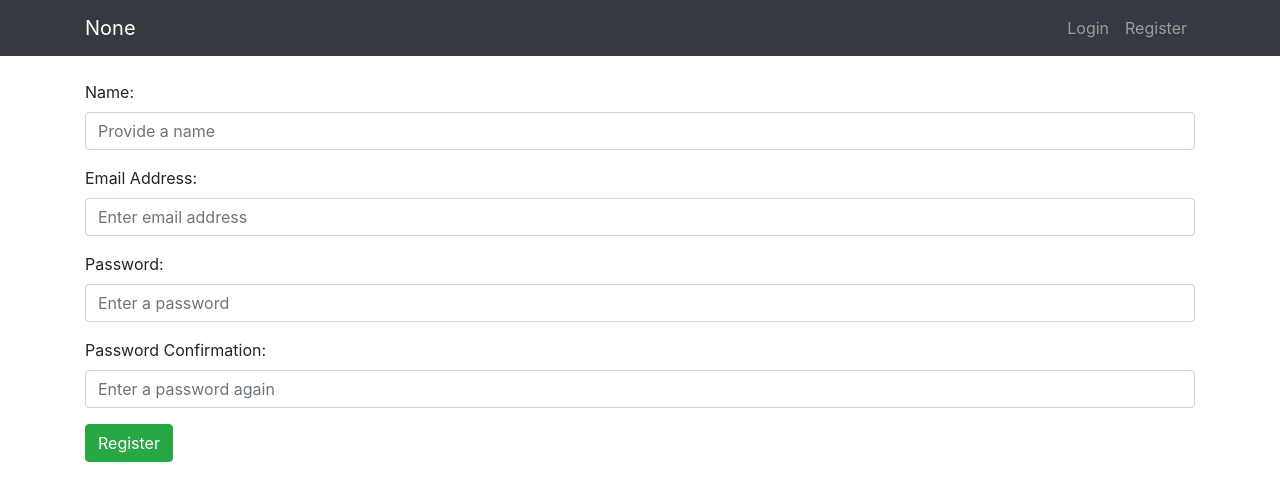
After one commit to norfabagas/driver, a Flask app: page /register in a window 1280 px wide. The commit adds this page. Shown: the top 501 px of the page. Run offline with Flask 2, Linux system fonts and the light colour scheme; some libraries are stand-ins or nearby versions.

Commit message:
Add registration functionality

```diff
--- a/app/main.py
+++ b/app/main.py
@@ -114,3 +114,49 @@ def logout():
         return resp
     else:
         return
+
+@app.route('/register', methods=["GET", "POST"])
+def register_view():
+    if request.method == "GET":
+        return render_template("register.html")
+    elif request.method == "POST":
+        body = {
+            "name": request.form["name"],
+            "email": request.form["email"],
+            "password": request.form["password"]
+        }
+
+        if "" in body.values():
+            print("meow")
+            flash("Please fill out all field", "danger")
+            return render_template(
+                "register.html",
+                name=request.form["name"],
+                email=request.form["email"]
+            )
+
+        if not is_duplicate(request.form['password'], request.form['password_confirmation']):
+            flash("Password and Password Confirmation does not match", "danger")
+
+            return render_template(
+                "register.html",
+                name=request.form["name"],
+                email=request.form["email"]
+            )
+
+        response = requests.post(os.getenv("AUTH_GATE_URL") + "/register", headers=get_request_header(), json=body)
+        if response.status_code == 201:
+            flash("Register successful! Now Log on with your account", "success")
+
+            return redirect(url_for("login_view"))
+        else:
+            data = response.json()['data']
+            flash(data['error'], "danger")
+
+            return render_template(
+                "register.html",
+                name=request.form["name"],
+                email=request.form["email"]
+            )
+    else:
+        return render_template("500.html", message="Prohibited")
--- a/app/templates/base.html
+++ b/app/templates/base.html
@@ -30,14 +30,20 @@
                 <ul class="navbar-nav ml-auto">
                     {% if request.cookies.get("auth") %}
                     <li class="nav-item">
-                        <a class="nav-link" href="/logout">Logout</a>
+                        <a class="nav-link" href="#">Hi, {{ session.get(request.cookies.get('auth'))['name'] }}</a>
+                    </li>
+                    <li class="nav-item">
+                        <a class="nav-link">|</a>
+                    </li>
+                    <li class="nav-item">
+                        <a class="nav-link" href="{{ url_for('logout') }}">Logout</a>
                     </li>
                     {% else %}
                     <li class="nav-item">
-                        <a class="nav-link" href="/login">Login</a>
+                        <a class="nav-link" href="{{ url_for('login_view') }}">Login</a>
                     </li>
                     <li class="nav-item">
-                        <a class="nav-link" href="/register">Register</a>
+                        <a class="nav-link" href="{{ url_for('register_view') }}">Register</a>
                     </li>
                     {% endif %}
                 </ul>
--- /dev/null
+++ b/app/templates/register.html
@@ -0,0 +1,31 @@
+{% extends "base.html" %}
+
+{% block title %}
+    Register
+{% endblock %}
+
+{% block head %}
+    {{ super() }}
+{%endblock %}
+
+{% block content%}
+<form method="POST" action="{{ url_for('register_view') }}">
+    <div class="form-group">
+        <label for="Email">Name:</label>
+        <input type="text" name="name" class="form-control" placeholder="Provide a name" value="{{ name }}">
+    </div>
+    <div class="form-group">
+        <label for="Email">Email Address:</label>
+        <input type="email" name="email" class="form-control" placeholder="Enter email address" value="{{ email }}">
+    </div>
+    <div class="form-group">
+        <label for="Email">Password:</label>
+        <input type="password" name="password" class="form-control" placeholder="Enter a password">
+    </div>
+    <div class="form-group">
+        <label for="Email">Password Confirmation:</label>
+        <input type="password" name="password_confirmation" class="form-control" placeholder="Enter a password again">
+    </div>
+    <button type="submit" class="btn btn-success">Register</button>
+</form>
+{% endblock %}
```
Also changed, not shown: app/modules/globals.py (+12 -0 lines), app/templates/login.html (+7 -7 lines).
